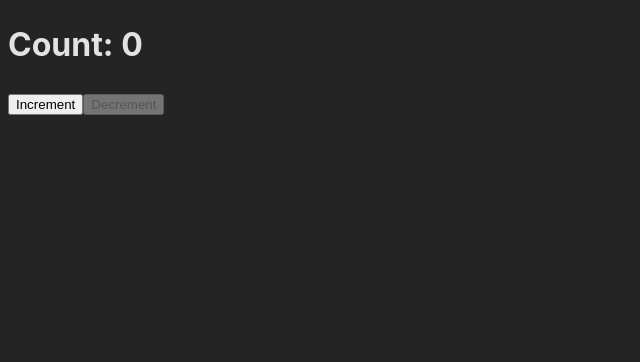
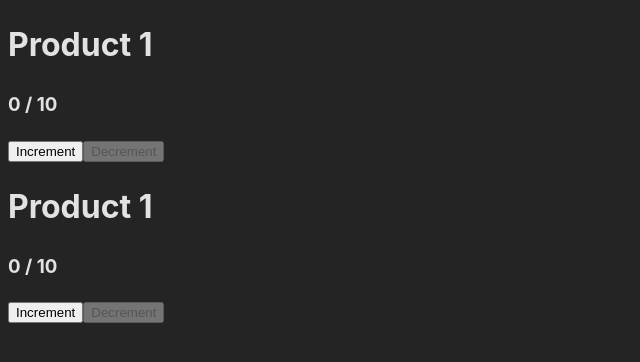
Before and after one commit to rakibul-wdp/full-stack-army, a React (Vite) app in the folder 30-frontend-3-react-functional-component/functional-component/: page /state in a window 1280 px wide. Shown: the top 362 px of the page, without its empty margins (0-640 px from the left). Built offline with nearby package versions, Linux system fonts and the light colour scheme.

Commit message:
create component and manage state separate

```diff
--- /dev/null
+++ b/30-frontend-3-react-functional-component/functional-component/src/components/ProductListItem.jsx
@@ -0,0 +1,30 @@
+import React, { useState } from 'react'
+
+const ProductListItem = () => {
+  const [count, setCount] = useState(0);
+
+  const handleIncrement = () => {
+    if (count < 10) {
+      setCount(count + 1);
+    }
+  }
+
+  const handleDecrement = () => {
+    if (count > 0) {
+      setCount(count - 1);
+    }
+  }
+
+  return (
+    <div>
+      <h1>Product 1</h1>
+      <h3>{count} / 10</h3>
+      <div>
+        <button disabled={count === 10} onClick={handleIncrement}>Increment</button>
+        <button disabled={count === 0} onClick={handleDecrement}>Decrement</button>
+      </div>
+    </div>
+  )
+}
+
+export default ProductListItem;
--- a/30-frontend-3-react-functional-component/functional-component/src/pages/State.jsx
+++ b/30-frontend-3-react-functional-component/functional-component/src/pages/State.jsx
@@ -1,30 +1,12 @@
-import React, { useState } from 'react'
+import React from 'react'
+import ProductListItem from '../components/ProductListItem';
 
 const State = () => {
-  const [count, setCount] = useState(0);
-
-  const handleIncrement = () => {
-    if (count < 10) {
-      setCount(count + 1);
-    }
-  }
-
-  const handleDecrement = () => {
-    if (count > 0) {
-      setCount(count - 1);
-    }
-  }
 
   return (
     <div>
-      <h1>Count: {count}</h1>
-      <div>
-        <button disabled={count === 10} onClick={handleIncrement}>Increment</button>
-        <button disabled={count === 0} onClick={handleDecrement}>Decrement</button>
-      </div>
-      {
-        count >= 10 && <p>Lorem ipsum dolor sit amet consectetur adipisicing elit. Odio exercitationem at ad adipisci nesciunt ex praesentium consequuntur fuga sint ea nobis illo fugiat eligendi reprehenderit ratione, aspernatur magni alias doloremque?</p>
-      }
+      <ProductListItem />
+      <ProductListItem />
     </div>
   )
 }
```
